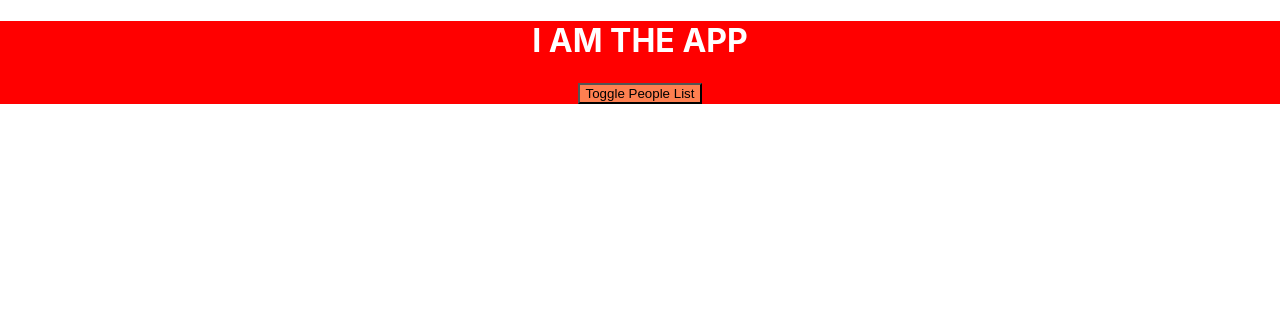
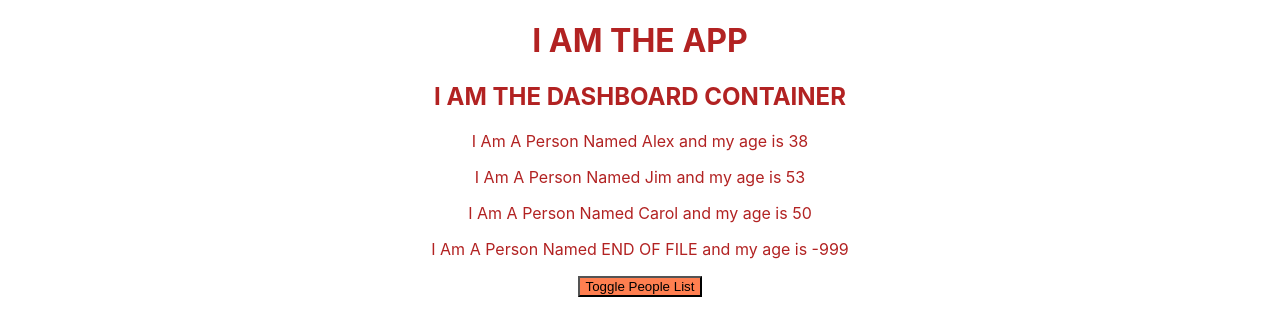
Before and after one commit to giacomo9999/react-redux-review-201210, a React (Create React App) app: page / in a window 1280 px wide. Shown: the top 336 px of the page. Built offline with nearby package versions, Linux system fonts and the light colour scheme.

Commit message:
Separated functionality into separate components.

```diff
--- a/src/App.js
+++ /dev/null
@@ -1,88 +0,0 @@
-import React, { Component } from "react";
-// import Radium from "radium";
-import "./App.css";
-import Person from "./Person/Person";
-import styled from "styled-components";
-
-class App extends Component {
-  state = {
-    showPersonsList: false,
-    currentNameIndex: 0,
-    personsData: [
-      { name: "Alex", age: 38 },
-      { name: "Jim", age: 53 },
-      { name: "Carol", age: 50 },
-      { name: "END OF FILE", age: -999 },
-    ],
-  };
-
-  switchPersonHandler = () => {
-    if (this.state.currentNameIndex + 1 > 2) {
-      console.log("End of data...");
-      this.setState({
-        currentNameIndex: 3,
-        personsData: this.state.personsData,
-      });
-    } else {
-      console.log("Switching name...");
-      this.setState({
-        currentNameIndex: this.state.currentNameIndex + 1,
-        personsData: this.state.personsData,
-      });
-      console.log(this.state);
-    }
-  };
-
-  clickPersonHandler = (personName) => {
-    console.log("Person clicked.");
-    const newState = this.state.personsData.filter(
-      (elem) => elem.name !== personName
-    );
-    this.setState({ personsData: newState });
-  };
-
-  showPersons = () => {
-    this.setState({ showPersonsList: !this.state.showPersonsList });
-  };
-
-  render() {
-    let classes = ["white", "bold"].join(" ");
-    const style = {
-      backgroundColor: "#FF7F50",
-      ":hover": { backgroundColor: "lightblue" },
-    };
-
-    const StyledDiv = styled.div`
-       {
-        text-align: center;
-        background-color: red;
-      }
-    `;
-
-    let persons = null;
-    if (this.state.showPersonsList) {
-      persons = this.state.personsData.map((entry, index) => {
-        return (
-          <Person
-            key={index}
-            clicked={this.clickPersonHandler}
-            name={this.state.personsData[index].name}
-            age={this.state.personsData[index].age}
-          />
-        );
-      });
-      style.backgroundColor = "#ADFF2F";
-    }
-    return (
-      <StyledDiv>
-        <h1 className={classes}>I AM THE APP</h1>
-        <button style={style} onClick={this.showPersons}>
-          Toggle People List
-        </button>
-        {persons}
-      </StyledDiv>
-    );
-  }
-}
-
-export default App;
--- /dev/null
+++ b/src/components/Dashboard/Dashboard.js
@@ -0,0 +1,11 @@
+import React from "react";
+
+const dashboard = (props) => {
+  return (
+    <div>
+      <h2>I AM THE DASHBOARD CONTAINER</h2>
+    </div>
+  );
+};
+
+export default dashboard;
--- /dev/null
+++ b/src/components/Persons/Persons.js
@@ -0,0 +1,16 @@
+import React from "react";
+import Person from "./Person/Person";
+
+const persons = (props) =>
+  props.personsData.map((entry, index) => {
+    return (
+      <Person
+        key={index}
+        clicked={props.clickPersonHandler}
+        name={props.personsData[index].name}
+        age={props.personsData[index].age}
+      />
+    );
+  });
+
+export default persons;
--- a/src/App.css
+++ b/src/containers/App.css
@@ -37,12 +37,16 @@
   }
 }
 
-.red {
-  color: red;
+h1,
+h2,
+h3,
+h4,
+p {
+  color: firebrick;
 }
 
-.white {
-  color: white;
+.red {
+  color: firebrick;
 }
 
 .bold {
--- /dev/null
+++ b/src/containers/App.js
@@ -0,0 +1,61 @@
+import React, { Component } from "react";
+// import Radium from "radium";
+import "./App.css";
+
+import Persons from "../components/Persons/Persons";
+import Dashboard from "../components/Dashboard/Dashboard";
+// import styled from "styled-components";
+
+class App extends Component {
+  state = {
+    showPersonsList: false,
+    currentNameIndex: 0,
+    personsData: [
+      { name: "Alex", age: 38 },
+      { name: "Jim", age: 53 },
+      { name: "Carol", age: 50 },
+      { name: "END OF FILE", age: -999 },
+    ],
+  };
+
+  changePersonHandler = (e) => {};
+
+  clickPersonHandler = (personName) => {
+    console.log("Person clicked.");
+    const newState = this.state.personsData.filter(
+      (elem) => elem.name !== personName
+    );
+    this.setState({ personsData: newState });
+  };
+
+  showPersons = () => {
+    this.setState({ showPersonsList: !this.state.showPersonsList });
+  };
+
+  render() {
+    let classes = ["red", "bold"].join(" ");
+    const style = {
+      backgroundColor: "#FF7F50",
+      ":hover": { backgroundColor: "lightblue" },
+    };
+
+    let persons = null;
+
+    return (
+      <div className="App">
+        <h1 className={classes}>I AM THE APP</h1>
+        <Dashboard />
+        <Persons
+          personsData={this.state.personsData}
+          clicked={this.clickPersonHandler}
+        />
+        <button style={style} onClick={this.showPersons}>
+          Toggle People List
+        </button>
+        {persons}
+      </div>
+    );
+  }
+}
+
+export default App;
--- a/src/index.js
+++ b/src/index.js
@@ -1,7 +1,7 @@
 import React from 'react';
 import ReactDOM from 'react-dom';
 import './index.css';
-import App from './App';
+import App from './containers/App';
 import reportWebVitals from './reportWebVitals';
 
 ReactDOM.render(
```
Also changed, not shown: src/components/Persons/Person/Person.js (renamed from src/Person/Person.js), 2 other files (tests, documents, lock files or other folders).
